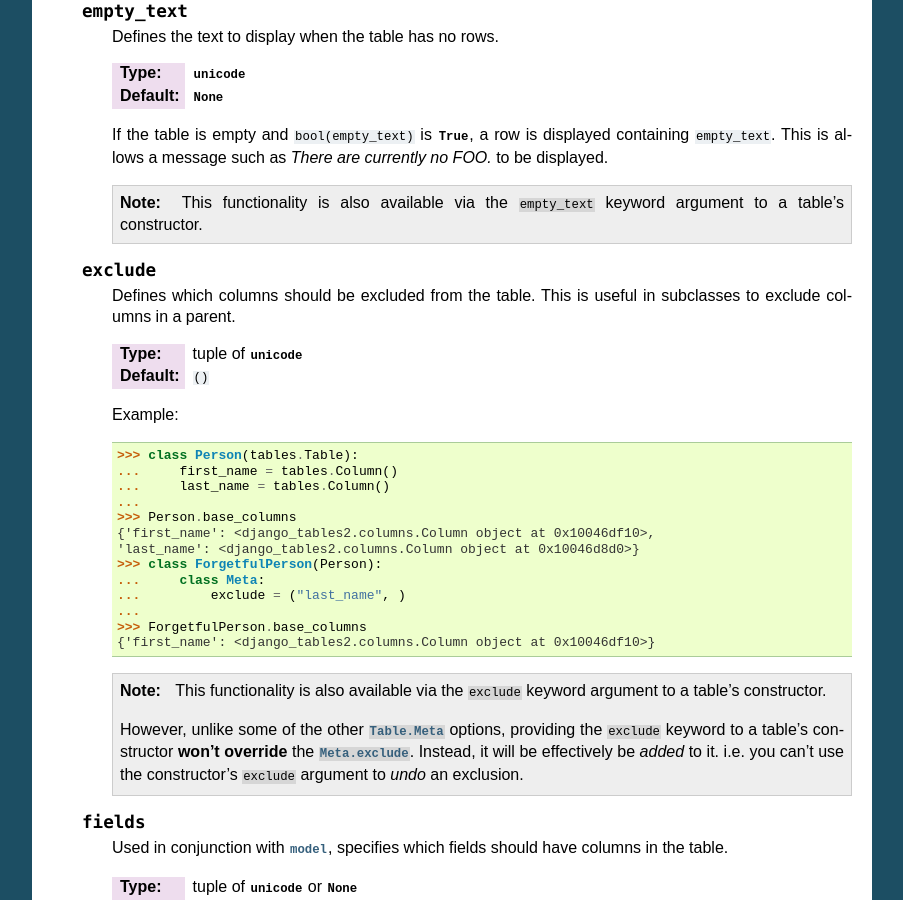
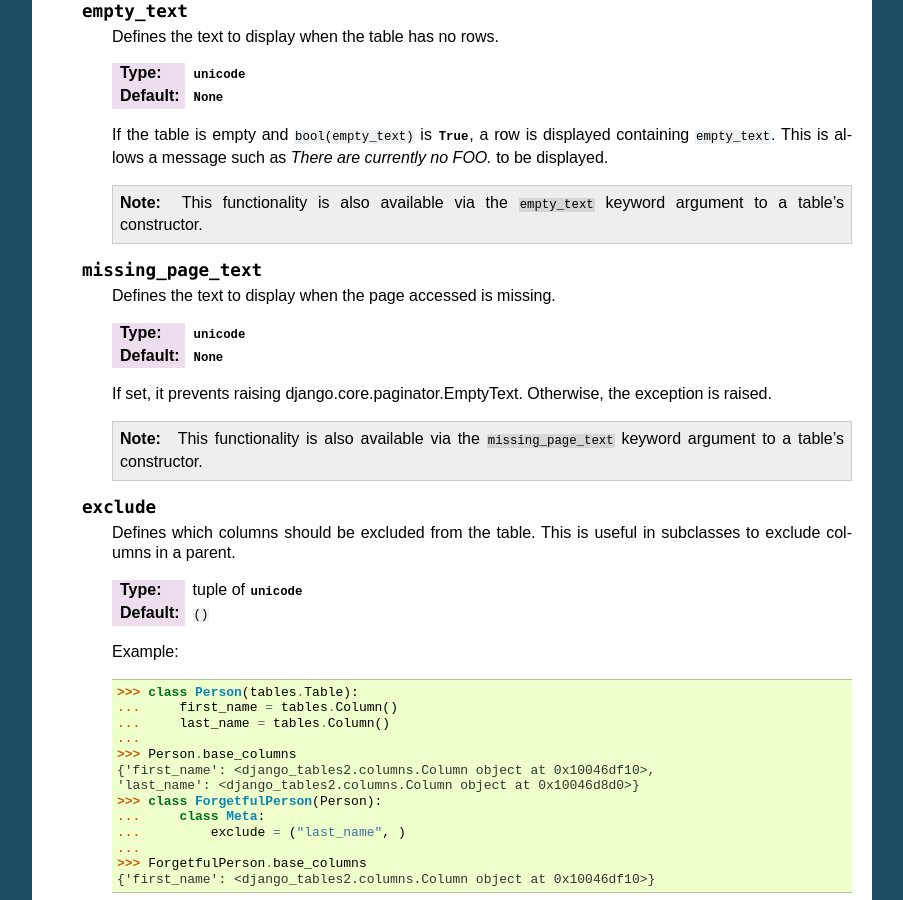
Before and after one commit to jieter/django-tables2, a Sphinx documentation site: the page built from docs/pages/api-reference.rst, in a window 1280 px wide and 900 px high, scrolled down 1407 px. Shown: the whole window, without its empty margins (198-1101 px from the left). Built offline with Sphinx 7.4.7, drawn with Linux system fonts in a browser that asks for light colours; some of the changed text lies outside the part shown.

Commit message:
Updated docs

```diff
--- a/docs/pages/api-reference.rst
+++ b/docs/pages/api-reference.rst
@@ -85,6 +85,21 @@ API Reference
         .. note::
 
             This functionality is also available via the ``empty_text`` keyword
+            argument to a table's constructor.
+
+    .. attribute:: missing_page_text
+
+        Defines the text to display when the page accessed is missing.
+
+        :type: `unicode`
+        :default: `None`
+
+        If set, it prevents raising django.core.paginator.EmptyText.
+        Otherwise, the exception is raised.
+
+        .. note::
+
+            This functionality is also available via the ``missing_page_text`` keyword
             argument to a table's constructor.
 
     .. attribute:: exclude
```
